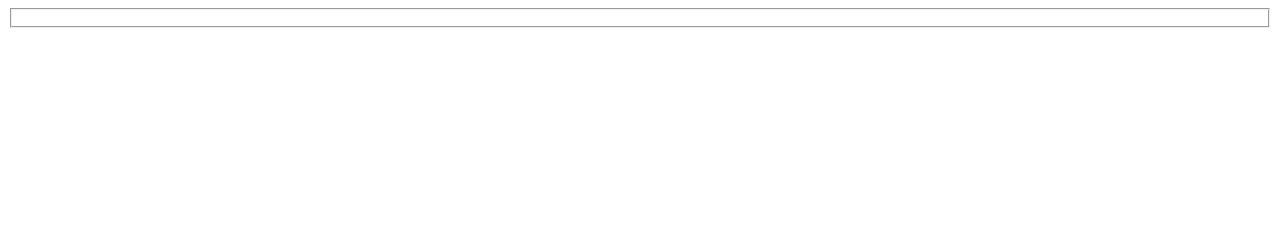
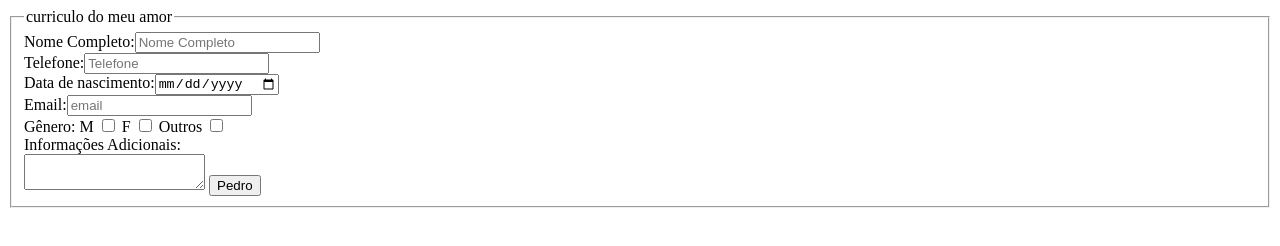
Before and after one commit to heloisamoia/programa-o, a plain HTML site: page curriculo.html in a window 1280 px wide. Drawn offline with nearby package versions, Linux system fonts and the light colour scheme.

Commit message:
Update curriculo.html

```diff
--- a/curriculo.html
+++ b/curriculo.html
@@ -1,7 +1,30 @@
 <!DOCTYPE html>
  <html lang="pt-br">
     <head>
+        <title>sintaxe basica</title>
+        <link rel="stylesheet" type="text/css">
+        <script src="jquery.js"></script>
+        <script>
+
+        </script>
     </head>
     <body>
         <form action="curriculo.php" method="POST">
             <fieldset>
+                <legend>curriculo do meu amor</legend>
+                Nome Completo:<input type="text" minlength="15" maxlength="30" placeholder="Nome Completo" required></br>
+                Telefone:<input type="text" minlength="11" maxlength="30" placeholder="Telefone" required></br>
+                Data de nascimento:<input type="date" required></br>
+                Email:<input type="email" minlength="10" maxlength="20" placeholder="email" required></br>
+                Gênero:
+                            M <input type="checkbox">
+                            F <input type="checkbox">
+                            Outros <input type="checkbox"></br>
+
+                Informações Adicionais:</br>
+                <textarea></textarea>
+                <input type="submit" value="Pedro">
+
+        </form>
+    </body>
+</html>
```
Lines whose indentation alone changed are shown as unchanged.
